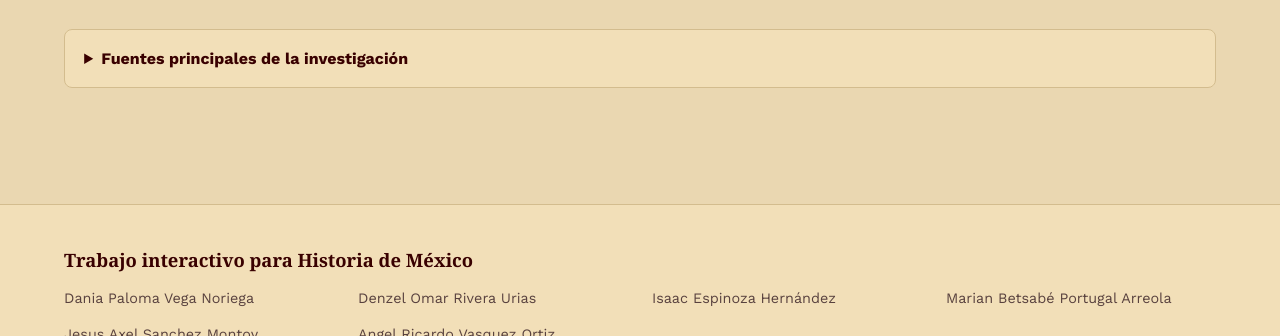
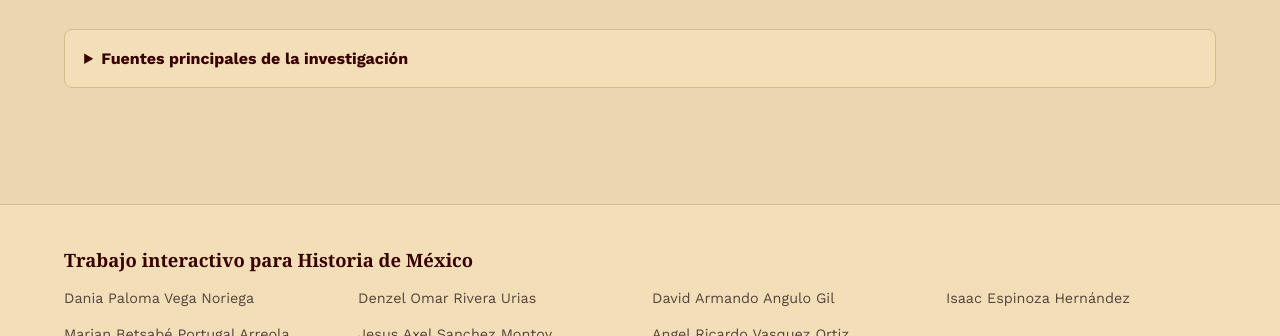
Before and after one commit to denzelurias/caida-de-tenochtitlan, a website: page index.html in a window 1280 px wide. Shown: the part 11664-12000 px from the top of the page. Drawn offline with nearby package versions, Linux system fonts and the light colour scheme; no server answers.

Commit message:
Corrección de nombres

```diff
--- a/index.html
+++ b/index.html
@@ -408,6 +408,7 @@
   <strong>Trabajo interactivo para Historia de México</strong>
   <span>Dania Paloma Vega Noriega</span>
   <span>Denzel Omar Rivera Urias</span>
+  <span>David Armando Angulo Gil</span>
   <span>Isaac Espinoza Hernández</span>
   <span>Marian Betsabé Portugal Arreola</span>
   <span>Jesus Axel Sanchez Montoy</span>
```
